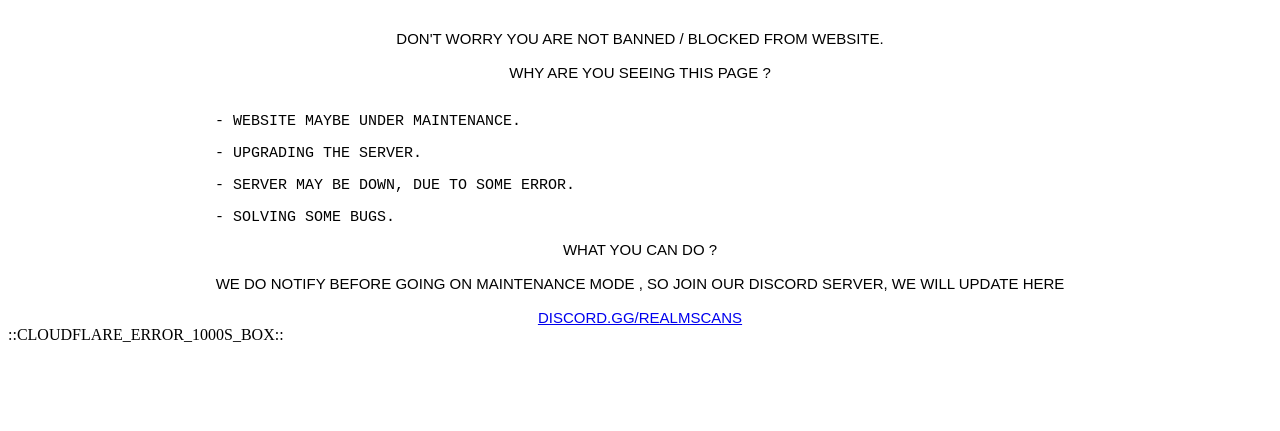
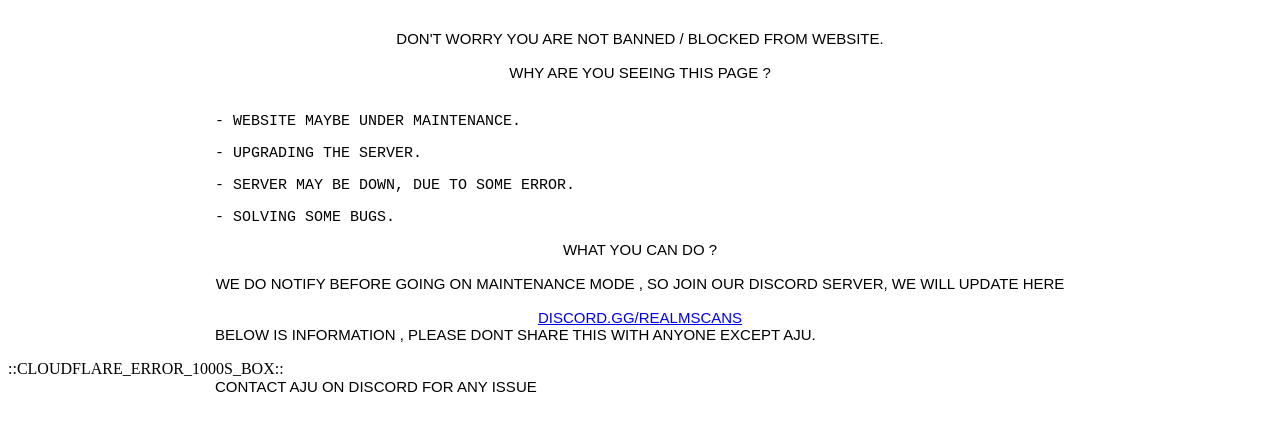
Before and after one commit to yuvraaj9797/realm-cf-ep-waf, a plain HTML site: page index.html in a window 1280 px wide. Shown: the part 141-572 px from the top of the page. Drawn offline with Linux system fonts and the light colour scheme.

Commit message:
Update index.html

```diff
--- a/index.html
+++ b/index.html
@@ -62,7 +62,9 @@ ul.cferror_details {
 
         </div>
     </div>
+    <div class="f-error-msg-content">Below is information , please dont share this with anyone except AJU.</br></br></div>
     ::CLOUDFLARE_ERROR_1000S_BOX::
+    <div class="f-error-msg-content">CONTACT AJU ON DISCORD FOR ANY ISSUE</br></br></div>
 </body>
 
 </html>
```
